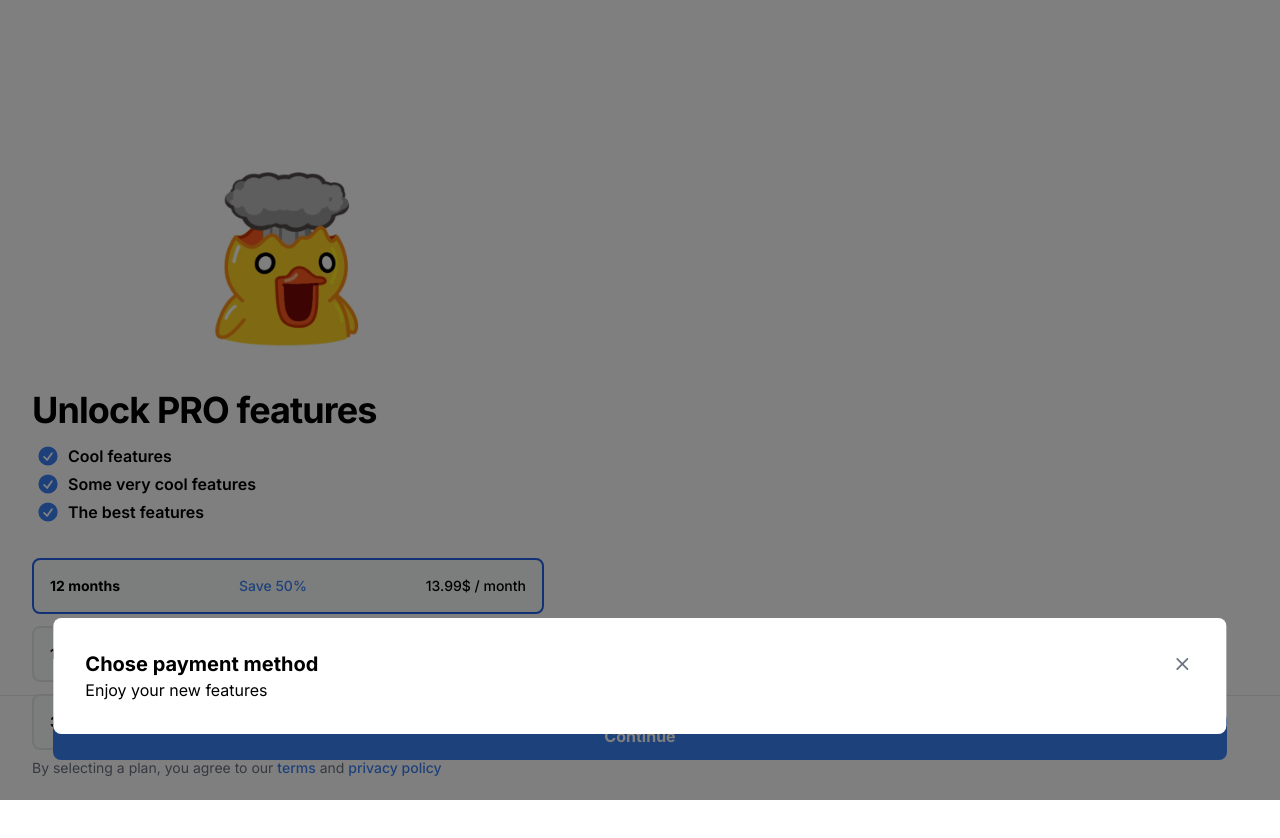
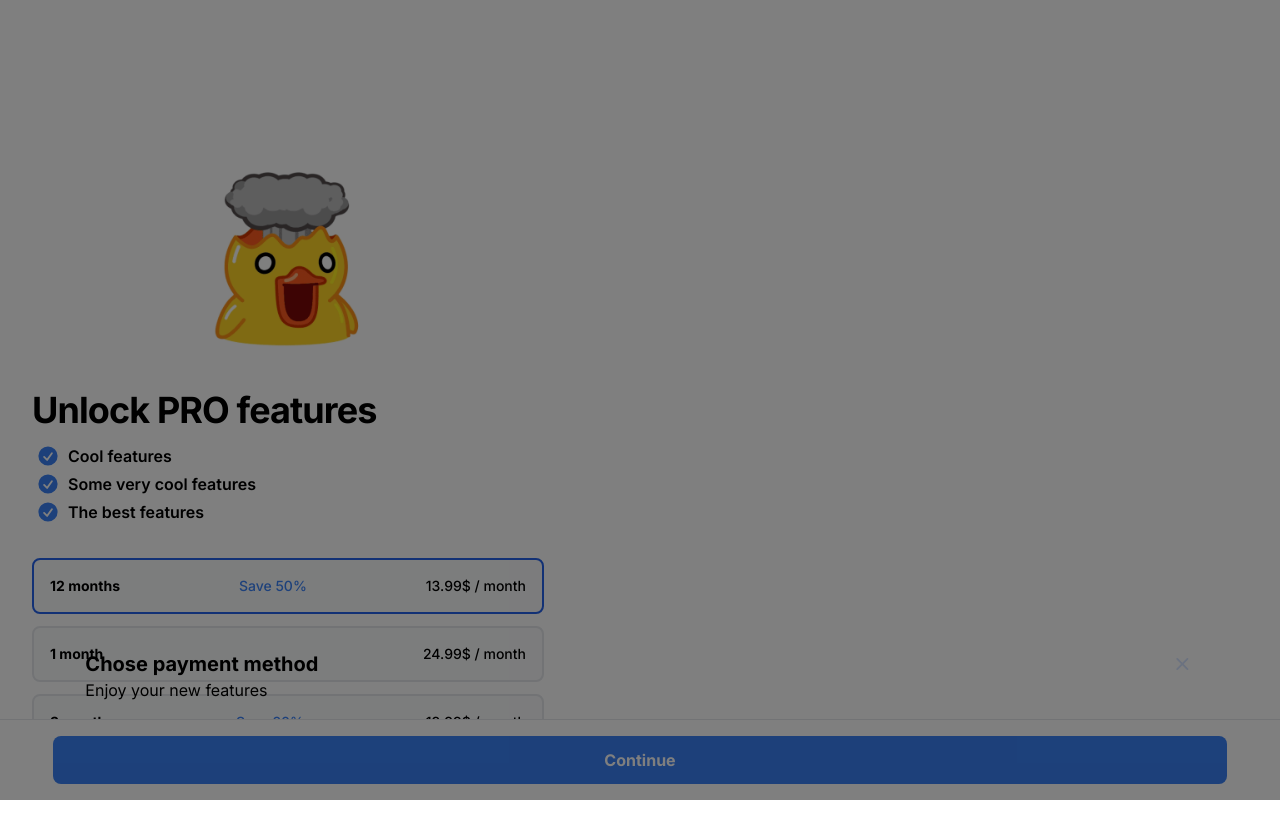
Before and after one commit to vsecoder/telesub, a Next.js app: page / in a window 1280 px wide. Both pictures are taken after a click on the button "Continue". Shown: the top 838 px of the page. Built offline with nearby package versions, Linux system fonts and the light colour scheme.

Commit message:
Update page.tsx

```diff
--- a/app/page.tsx
+++ b/app/page.tsx
@@ -103,7 +103,7 @@ export default function Home() {
                 <a href="#" className="font-medium text-blue-500 hover:underline">privacy policy</a>
               </p>
 
-              <div className="fixed bottom-10 left-0 right-0 flex justify-center border-t border-gray-200">
+              <div className="fixed bottom-4 left-0 right-0 flex justify-center border-t border-gray-200 bg-white">
                 <button
                   className="mt-4 px-6 py-3 font-bold text-white bg-blue-500 rounded-lg hover:bg-blue-600 w-11/12"
                   onClick={() => setOpened(true)}
@@ -116,7 +116,7 @@ export default function Home() {
             {/* pop up */}
             {opened && (
               <div className="fixed inset-0 bg-black bg-opacity-50 z-50">
-                <div className="absolute bottom-2 left-1/2 transform -translate-x-1/2 -translate-y-1/2 bg-white p-8 rounded-lg w-11/12 mx-auto">
+                <div className="absolute bottom-2 left-1/2 transform -translate-x-1/2 -translate-y-1/2 p-8 rounded-lg w-11/12 mx-auto">
                   <span className="flex justify-right text-xl font-bold">
                     Chose payment method
                     <button onClick={() => setOpened(false)} className="ml-auto">
```
